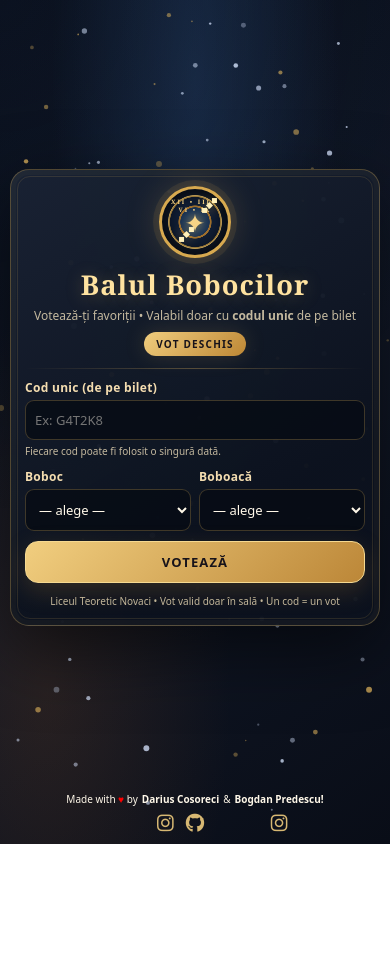
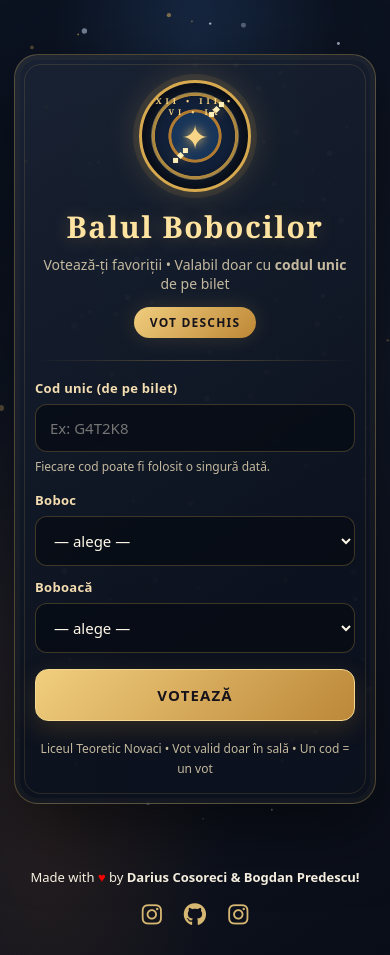
Before and after one commit to bogdanel7818-cyber/project, a plain HTML site: page index.html in a window 390 px wide. Before the commit the page ends 844 px from the top, so only its background shows below. Drawn offline with Linux system fonts and the light colour scheme.

Commit message:
Add files via upload

```diff
--- a/index.html
+++ b/index.html
@@ -1,4 +1,4 @@
-  <!doctype html>
+<!doctype html>
 <html lang="ro">
 <head>
   <meta charset="utf-8" />
@@ -23,12 +23,11 @@
     background: radial-gradient(ellipse at 50% 10%, rgba(30,54,88,.72), transparent 52%),
       radial-gradient(ellipse at 12% 82%, rgba(121,70,31,.24), transparent 38%),
       linear-gradient(145deg, #080d18, #111827 52%, #090d17);
-    min-height: 100vh; min-height: 100svh;
-    display: flex; flex-direction: column;
+    min-height: 100vh;
   }
   .wrap {
-    position: relative; z-index: 1; width: 100%; max-width: 720px; margin: 0 auto; padding: 16px 24px 8px;
-    flex: 1 0 auto; min-height: 0; display: flex; flex-direction: column; justify-content: center; gap: 12px;
+    position: relative; z-index: 1; max-width: 720px; margin: 0 auto; padding: 34px 24px 10px;
+    min-height: 100svh; display: flex; flex-direction: column; justify-content: center; gap: 24px;
   }
   .card {
     position: relative; overflow: hidden; padding: 30px;
@@ -63,53 +62,14 @@
   .error { background: rgba(93,34,34,.35); border: 1px solid #b76559; color: #ffd1c8; padding: 12px; border-radius: 10px; font: 14px system-ui,sans-serif; }
   .hidden { display: none; }
   .pair { display:grid; grid-template-columns: 1fr 1fr; gap: 12px; }
-  footer { position: relative; z-index: 1; text-align: center; color: var(--muted); font: 12px system-ui,sans-serif; margin-top: 0; padding: 4px 16px 12px; flex: 0 0 auto; }
+  footer { text-align: center; color: var(--muted); font: 13px system-ui,sans-serif; margin-top: 24px; padding: 0 16px 25px; }
   footer p { margin: 0; color: var(--text); }
-  footer .credit-line { display: flex; justify-content: center; align-items: flex-start; flex-wrap: wrap; gap: 5px; }
-  footer .credit-person { display: inline-flex; flex-direction: column; align-items: center; vertical-align: top; }
-  footer .credit-person strong { color: var(--text); }
-  footer .social-links { display: flex; justify-content: center; align-items: center; gap: 16px; margin-top: 4px; }
-  footer .social-links a { color: #d7b873; font-size: 21px; transition: color .25s, transform .2s; }
-  footer .social-links a:hover { color: #fff0bd; transform: translateY(-2px) scale(1.08); }
-  @media (max-width: 400px) {
-    footer .credit-line { column-gap: 4px; row-gap: 2px; }
-    footer .social-links { gap: 12px; }
-    footer { font-size: 10px; padding: 2px 8px 8px; }
-    footer .social-links a { font-size: 19px; }
-  }
+  footer .socials { margin-top: 12px; display: flex; justify-content: center; gap: 22px; }
+  footer .socials a { color: #d7b873; font-size: 23px; transition: color .25s, transform .2s; }
+  footer .socials a:hover { color: #fff0bd; transform: scale(1.15); }
   .small { font: 12px system-ui,sans-serif; color: var(--muted); margin-top: 6px; }
   #particles { position: fixed; inset: 0; width: 100%; height: 100%; z-index: 0; pointer-events: none; background: radial-gradient(circle at top left, rgba(18,30,50,.34), transparent 55%); }
-  @media (max-width: 560px) {
-    .wrap { padding: 8px 10px 4px; gap: 8px; }
-    .card { padding: 16px 14px; border-radius: 19px; }
-    .card::before { inset: 6px; border-radius: 13px; }
-    .logo { margin-bottom: 6px; }
-    .logo .moon { width: 72px; height: 72px; margin-bottom: 8px; }
-    .logo .moon::before { font-size: 25px; }
-    .logo .moon::after { inset: 6px; font-size: 6px; letter-spacing: 2px; }
-    .title { font-size: clamp(25px, 7vw, 32px); letter-spacing: 1px; }
-    .subtitle { margin-top: 4px; font-size: 12px; }
-    .badge { margin-top: 8px; padding: 5px 12px; font-size: 10px; }
-    .hr { margin: 12px 0 10px; }
-    form { gap: 10px; margin-top: 8px; }
-    label { margin-bottom: 4px; font-size: 12px; }
-    input[type="text"], select { padding: 10px 9px; font-size: 13px; border-radius: 9px; }
-    .pair { grid-template-columns: 1fr 1fr; gap: 8px; }
-    button { padding: 11px 14px; font-size: 13px; }
-    .small { font-size: 10px; margin-top: 4px; }
-    .footer { margin-top: 10px; font-size: 10px; }
-    footer { padding-top: 2px; padding-bottom: 8px; }
-  }
-  @media (max-height: 760px) {
-    .wrap { padding-top: 6px; padding-bottom: 4px; gap: 6px; }
-    .card { padding-top: 14px; padding-bottom: 14px; }
-    .logo { margin-bottom: 4px; }
-    .logo .moon { width: 64px; height: 64px; margin-bottom: 6px; }
-    .hr { margin: 10px 0 8px; }
-    form { gap: 8px; margin-top: 6px; }
-    .footer { margin-top: 8px; }
-    footer { padding-bottom: 6px; }
-  }
+  @media (max-width: 560px) { .pair { grid-template-columns: 1fr; } .wrap { padding: 18px 14px 4px; } .card { padding: 25px 20px; } }
 </style>
 </head>
 <body>
@@ -168,29 +128,20 @@
 
   <!-- Footer -->
   <footer>
-    <p class="credit-line">
-      <span>Made with <span style="color: red;">♥</span> by</span>
-      <span class="credit-person">
-        <strong>Darius Cosoreci</strong>
-        <span class="social-links">
-          <a href="https://www.instagram.com/dariuscosoreci.ro/" target="_blank" rel="noopener noreferrer" aria-label="Instagram Darius Cosoreci" title="Instagram — Darius Cosoreci">
-            <i class="fab fa-instagram" aria-hidden="true"></i>
-          </a>
-          <a href="https://github.com/DariusC007" target="_blank" rel="noopener noreferrer" aria-label="GitHub Darius Cosoreci" title="GitHub — Darius Cosoreci">
-            <i class="fab fa-github" aria-hidden="true"></i>
-          </a>
-        </span>
-      </span>
-      <span>&amp;</span>
-      <span class="credit-person">
-        <strong>Bogdan Predescu!</strong>
-        <span class="social-links">
-          <a href="https://www.instagram.com/bogdy.bgd/" target="_blank" rel="noopener noreferrer" aria-label="Instagram Bogdan Predescu" title="Instagram — Bogdan Predescu">
-            <i class="fab fa-instagram" aria-hidden="true"></i>
-          </a>
-        </span>
-      </span>
+    <p>
+      Made with <span style="color: red;">♥</span> by <strong>Darius Cosoreci & Bogdan Predescu!</strong>
     </p>
+    <div class="socials">
+      <a href="https://www.instagram.com/dariuscosoreci.ro/" target="_blank" aria-label="Instagram">
+        <i class="fab fa-instagram"></i>
+      </a>
+      <a href="https://github.com/DariusC007" target="_blank" aria-label="GitHub">
+        <i class="fab fa-github"></i>
+      </a>
+      <a href="https://www.instagram.com/bogdy.bgd/" target="_blank" aria-label="Instagram">
+        <i class="fab fa-instagram"></i>
+      </a>
+    </div>
   </footer>
 
 
```
